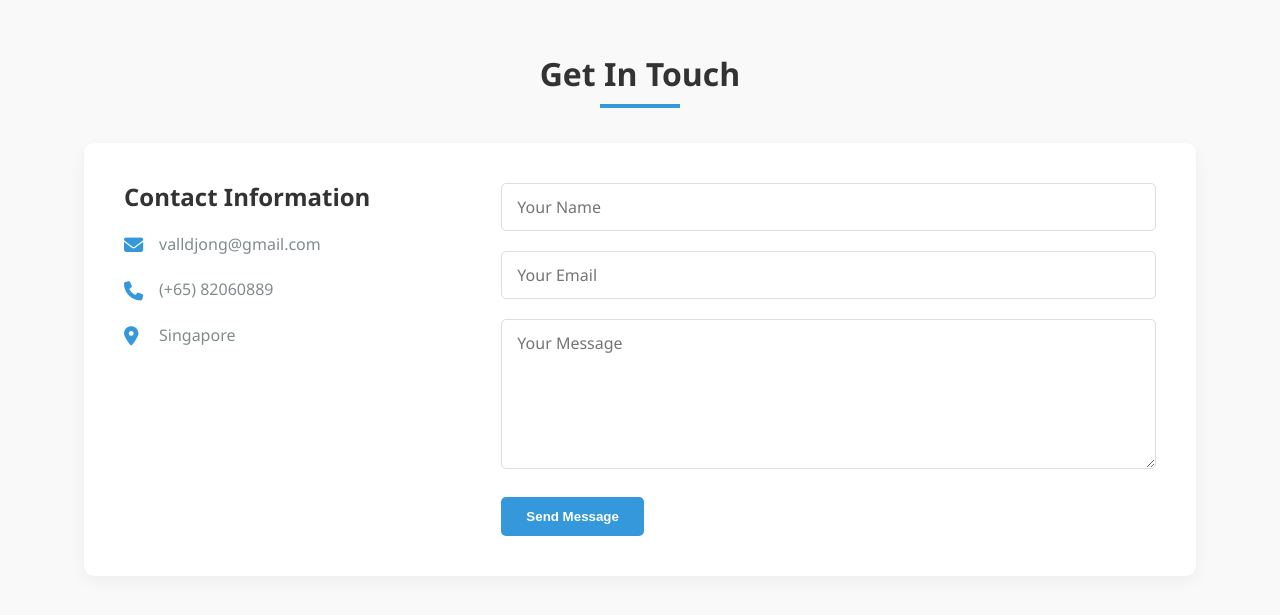
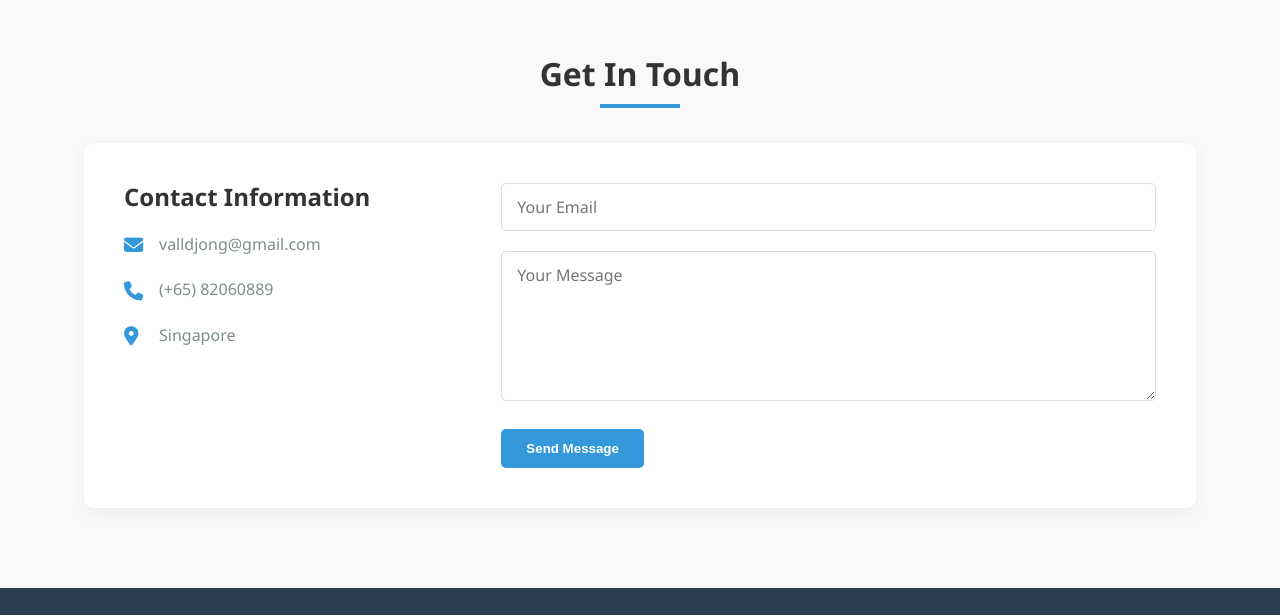
Before and after one commit to VallianDjong/Portfolio, a plain HTML site: page index.html in a window 1280 px wide. Shown: the part 3075-3690 px from the top of the page. Drawn offline with Linux system fonts and the light colour scheme.

Commit message:
edit form

```diff
--- a/index.html
+++ b/index.html
@@ -155,9 +155,6 @@
                 </div>
                 <form class="contact-form" action="https://formspree.io/f/xpwrkbqn" method="POST">
                     <div class="form-group">
-                        <input type="text" name="name" placeholder="Your Name" required>
-                    </div>
-                    <div class="form-group">
                         <input type="email" name="email" placeholder="Your Email" required>
                     </div>
                     <div class="form-group">
```
